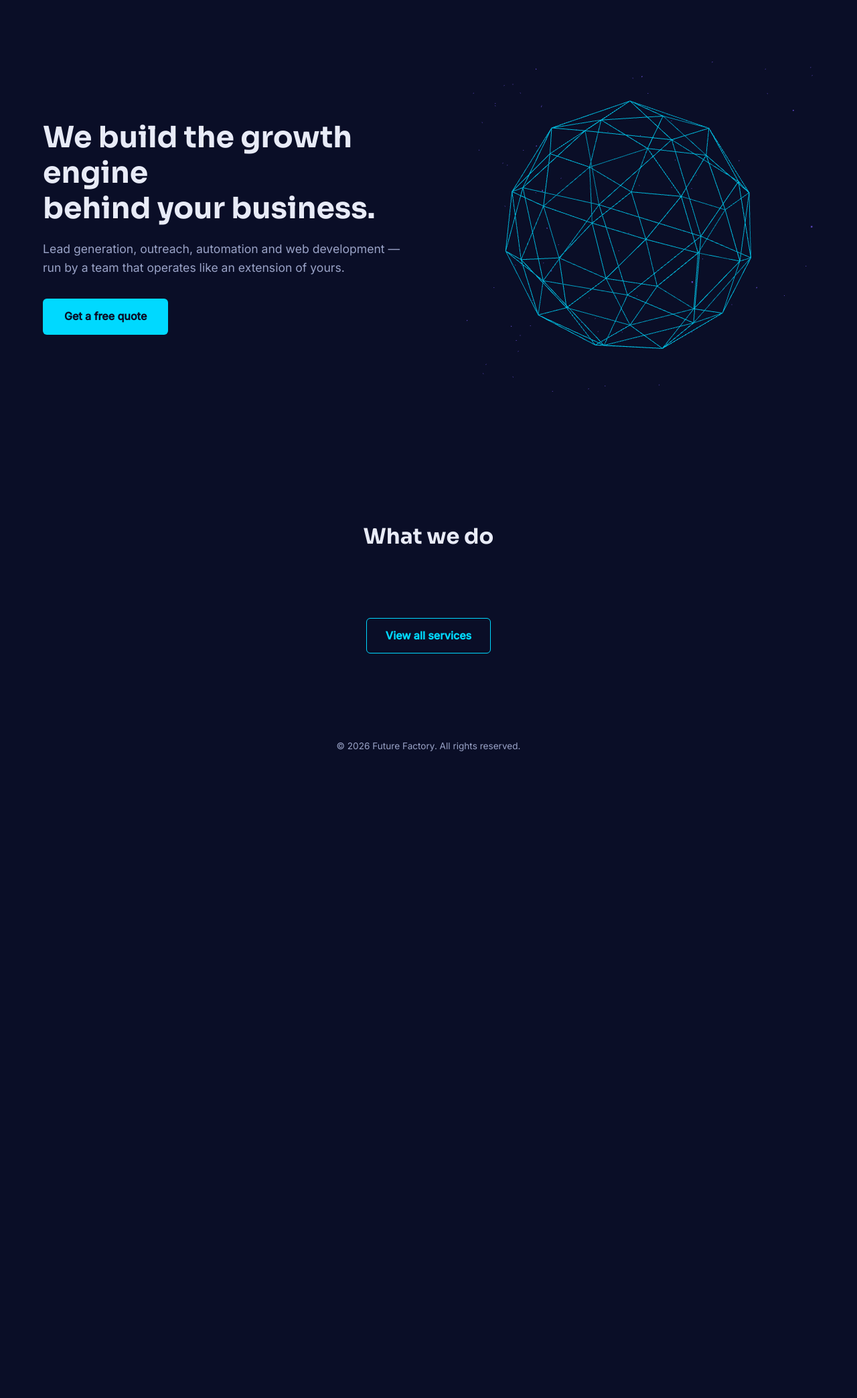
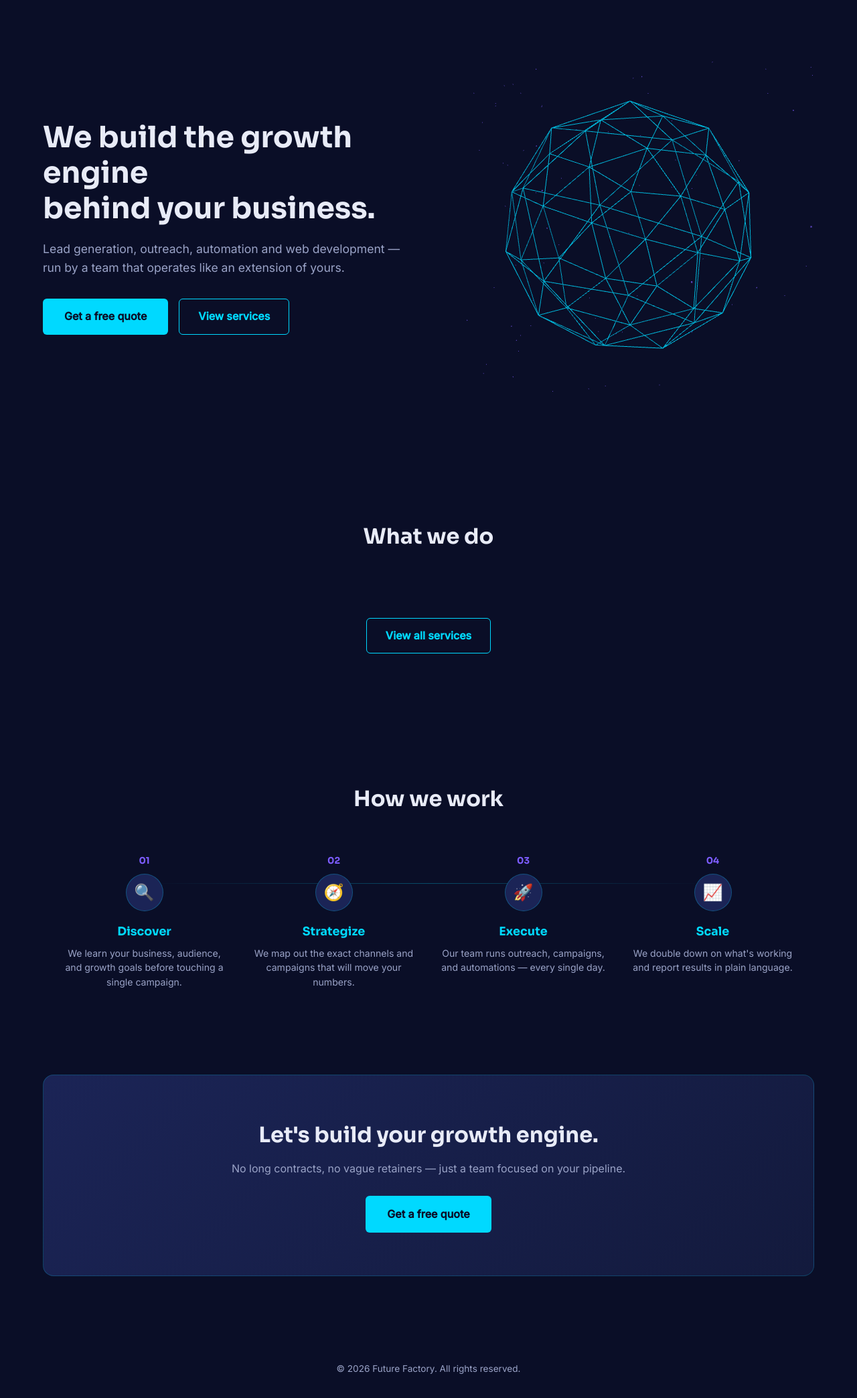
Before and after one commit to ali-sher-makki/futurefactory, a Django app: page / in a window 1280 px wide. Shown: the part 77-2165 px from the top of the page at 67% size. Before the commit the page ends 1199 px from the top, so only its background shows below. Run offline with Django 5.2, Linux system fonts and the light colour scheme; data that the repository does not hold is empty.

Commit message:
Pre-select service in contact form when arriving from a service detail page

```diff
--- a/core/templates/core/contact.html
+++ b/core/templates/core/contact.html
@@ -33,7 +33,7 @@
             <select id="id_service" name="service_interested">
                 <option value="">Select a service</option>
                 {% for service in services %}
-                <option value="{{ service.name }}">{{ service.name }}</option>
+                <option value="{{ service.name }}" {% if service.name == preselected_service %}selected{% endif %}>{{ service.name }}</option>
                 {% endfor %}
             </select>
         </div>
--- a/core/templates/core/home.html
+++ b/core/templates/core/home.html
@@ -5,7 +5,10 @@
     <div class="ff-hero-text">
         <h1>We build the growth engine<br>behind your business.</h1>
         <p>Lead generation, outreach, automation and web development — run by a team that operates like an extension of yours.</p>
+        <div class="ff-hero-actions">
             <a href="{% url 'core:contact' %}" class="ff-btn-primary">Get a free quote</a>
+            <a href="{% url 'services:list' %}" class="ff-btn-secondary">View services</a>
+        </div>
     </div>
     <div id="hero-canvas-container" class="ff-hero-canvas"></div>
 </section>
@@ -25,10 +28,47 @@
         <a href="{% url 'services:list' %}" class="ff-btn-secondary">View all services</a>
     </div>
 </section>
+
+<section class="ff-process-section">
+    <h2>How we work</h2>
+    <div class="ff-process-grid">
+        <div class="ff-process-step ff-reveal">
+            <span class="ff-process-number">01</span>
+            <span class="ff-process-icon">🔍</span>
+            <h3>Discover</h3>
+            <p>We learn your business, audience, and growth goals before touching a single campaign.</p>
+        </div>
+        <div class="ff-process-step ff-reveal">
+            <span class="ff-process-number">02</span>
+            <span class="ff-process-icon">🧭</span>
+            <h3>Strategize</h3>
+            <p>We map out the exact channels and campaigns that will move your numbers.</p>
+        </div>
+        <div class="ff-process-step ff-reveal">
+            <span class="ff-process-number">03</span>
+            <span class="ff-process-icon">🚀</span>
+            <h3>Execute</h3>
+            <p>Our team runs outreach, campaigns, and automations — every single day.</p>
+        </div>
+        <div class="ff-process-step ff-reveal">
+            <span class="ff-process-number">04</span>
+            <span class="ff-process-icon">📈</span>
+            <h3>Scale</h3>
+            <p>We double down on what's working and report results in plain language.</p>
+        </div>
+    </div>
+</section>
+
+<section class="ff-cta-banner ff-reveal">
+    <h2>Let's build your growth engine.</h2>
+    <p>No long contracts, no vague retainers — just a team focused on your pipeline.</p>
+    <a href="{% url 'core:contact' %}" class="ff-btn-primary">Get a free quote</a>
+</section>
 {% endblock %}
 
 {% block extra_scripts %}
 <script src="https://cdnjs.cloudflare.com/ajax/libs/three.js/r128/three.min.js"></script>
 <script src="{% static 'js/hero.js' %}"></script>
 <script src="{% static 'js/tilt-cards.js' %}"></script>
+<script src="{% static 'js/scroll-reveal.js' %}"></script>
 {% endblock %}
--- a/core/views.py
+++ b/core/views.py
@@ -25,7 +25,8 @@ def leadership(request):
 
 def contact(request):
     services = Service.objects.filter(is_active=True)
-    return render(request, 'core/contact.html', {'services': services})
+    preselected_service = request.GET.get('service', '')
+    return render(request, 'core/contact.html', {'services': services, 'preselected_service': preselected_service})
 
 
 @staff_member_required
--- a/services/templates/services/service_detail.html
+++ b/services/templates/services/service_detail.html
@@ -17,7 +17,7 @@
             {% endfor %}
         </ul>
         {% endif %}
-        <a href="{% url 'core:contact' %}" class="ff-btn-primary">Get a free quote</a>
+        <a href="{% url 'core:contact' %}?service={{ service.name|urlencode }}" class="ff-btn-primary">Get a free quote</a>
     </div>
 </section>
 {% endblock %}
--- a/static/css/style.css
+++ b/static/css/style.css
@@ -642,3 +642,124 @@ body.nav-open {
 }
 
 .ff-leader-card p { color: var(--ff-text-muted); font-size: 0.9rem; }
+.ff-hero-actions {
+    display: flex;
+    gap: 1rem;
+    flex-wrap: wrap;
+}
+
+.ff-reveal {
+    opacity: 0;
+    transform: translateY(24px);
+    transition: opacity 0.6s ease, transform 0.6s ease;
+}
+
+.ff-reveal.ff-visible {
+    opacity: 1;
+    transform: none;
+}
+
+.ff-process-section {
+    padding: 6rem 5%;
+    text-align: center;
+}
+
+.ff-process-section h2 {
+    font-size: 2rem;
+    margin-bottom: 3.5rem;
+}
+
+.ff-process-grid {
+    display: grid;
+    grid-template-columns: repeat(4, 1fr);
+    gap: 2rem;
+    max-width: 1100px;
+    margin: 0 auto;
+    position: relative;
+}
+
+.ff-process-grid::before {
+    content: '';
+    position: absolute;
+    top: 2.75rem;
+    left: 12%;
+    right: 12%;
+    height: 1px;
+    background: linear-gradient(90deg, transparent, rgba(0, 217, 255, 0.3), transparent);
+    z-index: 0;
+}
+
+.ff-process-step {
+    position: relative;
+    z-index: 1;
+}
+
+.ff-process-step:nth-child(2) { transition-delay: 0.1s; }
+.ff-process-step:nth-child(3) { transition-delay: 0.2s; }
+.ff-process-step:nth-child(4) { transition-delay: 0.3s; }
+
+.ff-process-number {
+    display: block;
+    font-family: var(--ff-font-heading);
+    font-size: 0.85rem;
+    color: var(--ff-violet);
+    font-weight: 700;
+    margin-bottom: 0.5rem;
+}
+
+.ff-process-icon {
+    display: inline-flex;
+    align-items: center;
+    justify-content: center;
+    width: 56px;
+    height: 56px;
+    border-radius: 50%;
+    background: var(--ff-indigo);
+    border: 1px solid rgba(0, 217, 255, 0.25);
+    font-size: 1.5rem;
+    margin-bottom: 1rem;
+}
+
+.ff-process-step h3 {
+    color: var(--ff-cyan);
+    margin-bottom: 0.5rem;
+    font-size: 1.1rem;
+}
+
+.ff-process-step p {
+    color: var(--ff-text-muted);
+    font-size: 0.88rem;
+    line-height: 1.5;
+}
+
+.ff-cta-banner {
+    margin: 2rem 5% 6rem;
+    padding: 4rem 2rem;
+    text-align: center;
+    background: linear-gradient(135deg, var(--ff-indigo), var(--ff-navy-light));
+    border: 1px solid rgba(0, 217, 255, 0.2);
+    border-radius: 16px;
+}
+
+.ff-cta-banner h2 {
+    font-size: 2rem;
+    margin-bottom: 0.75rem;
+}
+
+.ff-cta-banner p {
+    color: var(--ff-text-muted);
+    margin-bottom: 1.75rem;
+}
+
+@media (max-width: 900px) {
+    .ff-process-grid {
+        grid-template-columns: repeat(2, 1fr);
+        gap: 2.5rem 1.5rem;
+    }
+    .ff-process-grid::before { display: none; }
+}
+
+@media (max-width: 480px) {
+    .ff-process-grid { grid-template-columns: 1fr; }
+    .ff-hero-actions { justify-content: center; }
+}
--- /dev/null
+++ b/static/js/scroll-reveal.js
@@ -0,0 +1,15 @@
+(function () {
+    const targets = document.querySelectorAll('.ff-reveal');
+    if (!targets.length) return;
+
+    const observer = new IntersectionObserver((entries) => {
+        entries.forEach((entry) => {
+            if (entry.isIntersecting) {
+                entry.target.classList.add('ff-visible');
+                observer.unobserve(entry.target);
+            }
+        });
+    }, { threshold: 0.15 });
+
+    targets.forEach((el) => observer.observe(el));
+})();
```
Lines whose indentation alone changed are shown as unchanged.
